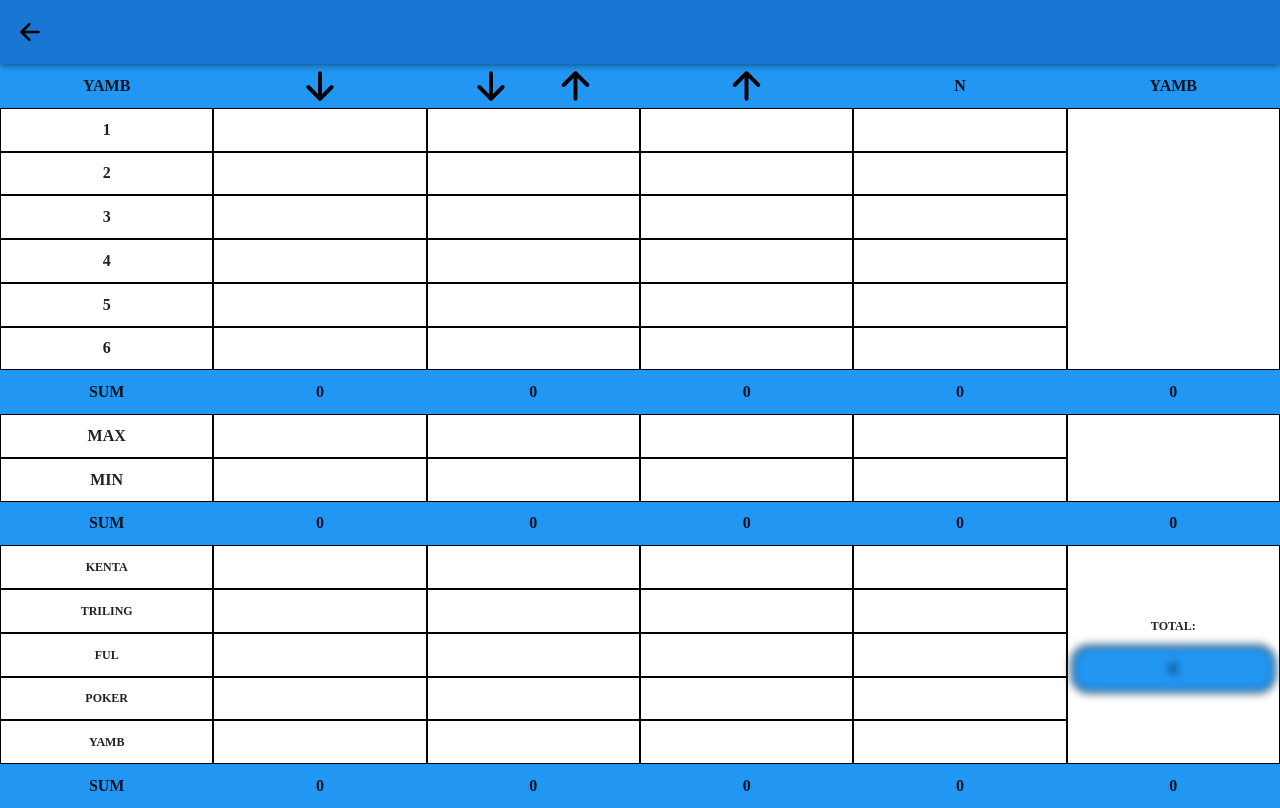
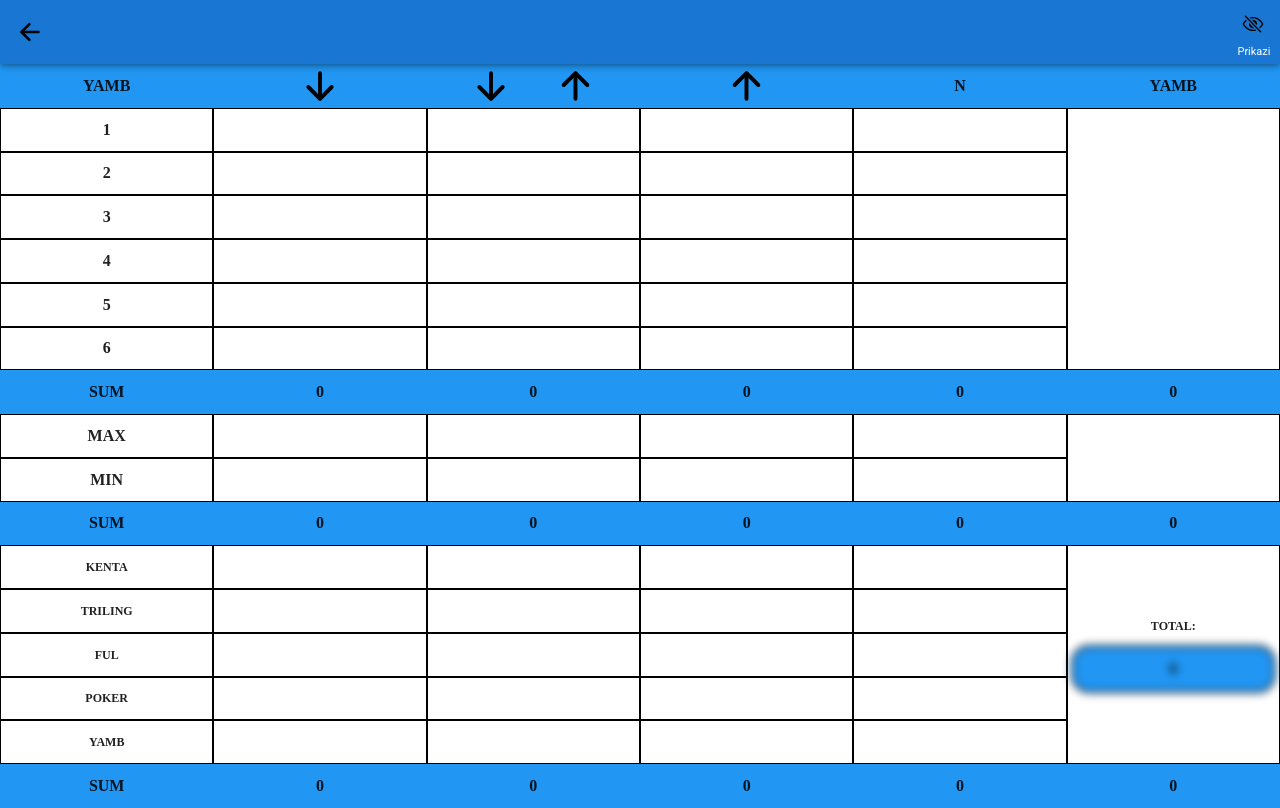
Before and after one commit to Nolo1989/test-app, a Vue app: page /#/small-game in a window 1280 px wide. Built offline with nearby package versions, Linux system fonts and the light colour scheme.

Commit message:
Added edit btn logic. CSS fix.

```diff
--- a/src/App.vue
+++ b/src/App.vue
@@ -4,6 +4,7 @@
       app
       color="primary"
       dark
+      class="header"
     >
     <modal :show="showModal" @closeModal="showModal = false" class="confirmation-modal">
       <div slot="header" class="modal-title-wrapper">
@@ -16,6 +17,14 @@
     </modal>
     <div class="back-btn-wrap" @click="openModal()">
         <img src="./images/arrow-down-outline.svg" alt="Down icon" class="icon" />
+    </div>
+    <div class="eye-btn-wrap" v-if="!enableEdit" @click="editChanged()">
+        <img src="./images/eye-off.svg" alt="Hide" class="icon" />
+        <p class="text show">Prikazi</p>
+    </div>
+    <div class="eye-btn-wrap" v-else @click="editChanged()">
+        <img src="./images/eye-on.svg" alt="Show" class="icon" />
+        <p class="text">Sakrij</p>
     </div>
     </v-app-bar>
 
@@ -32,11 +41,15 @@ export default {
   name: 'App',
 
   data: () => ({
-    showModal: false
+    showModal: false,
+    enableEdit: false
   }),
   mounted() {
     this.$bus.$on('openModal', () => {
       this.openModal();
+    });
+    this.$bus.$on('edit:hide', () => {
+      this.enableEdit = false;
     });
   },
   methods: {
@@ -46,6 +59,10 @@ export default {
     goToDashboard() {
       this.$router.push({ name: 'Dashboard' });
       this.showModal = false;
+    },
+    editChanged() {
+      this.$bus.$emit('edit:changed');
+      this.enableEdit = !this.enableEdit;
     }
   },
   components: {
--- a/src/styles/style.scss
+++ b/src/styles/style.scss
@@ -1,8 +1,25 @@
+.header .v-toolbar__content {
+	justify-content: space-between;
+}
 .back-btn-wrap {
 	height: 100%;
 	img {
 		transform: rotate(90deg);
 		width: 50%;
+	}
+}
+.eye-btn-wrap {
+	height: 100%;
+    display: inline-flex;
+    flex-direction: column;
+    align-items: flex-end;
+	.text {
+		margin: 0;
+		font-size: 11px;
+		margin-right: -4px;
+		&.show {
+			margin-right: -6.5px;
+		}
 	}
 }
 .page-wrap {
@@ -65,6 +82,11 @@
 	}
 	&.large {
 		height: calc(6 * (100vh - 56px) / 17);
+	}
+	&[disabled] {
+		background-color: #c3e2ff;
+		background-color: #eee;
+		opacity: .7;
 	}
 	input {
 		width: 100%;
@@ -408,3 +430,23 @@
 		}
 	}
 }
+.bottom-wrap {
+    width: 100%;
+	display: inline-flex;
+    align-items: center;
+    justify-content: space-around;
+    margin-top: 20px;
+	.modal-btn {
+		margin: 0;
+	}
+}
+.ful {
+	.multiplier {
+		width: 21px;
+		font-size: 15px;
+	}
+	.dice {
+		width: calc((100vw - 27px - 46px) / 6);
+		height: calc((100vw - 27px - 55px) / 6);
+	}
+}
```
Also changed, not shown: src/pages/SmallGame.vue (+41 -10 lines), src/images/eye-off.svg (added), src/images/eye-on.svg (added).
